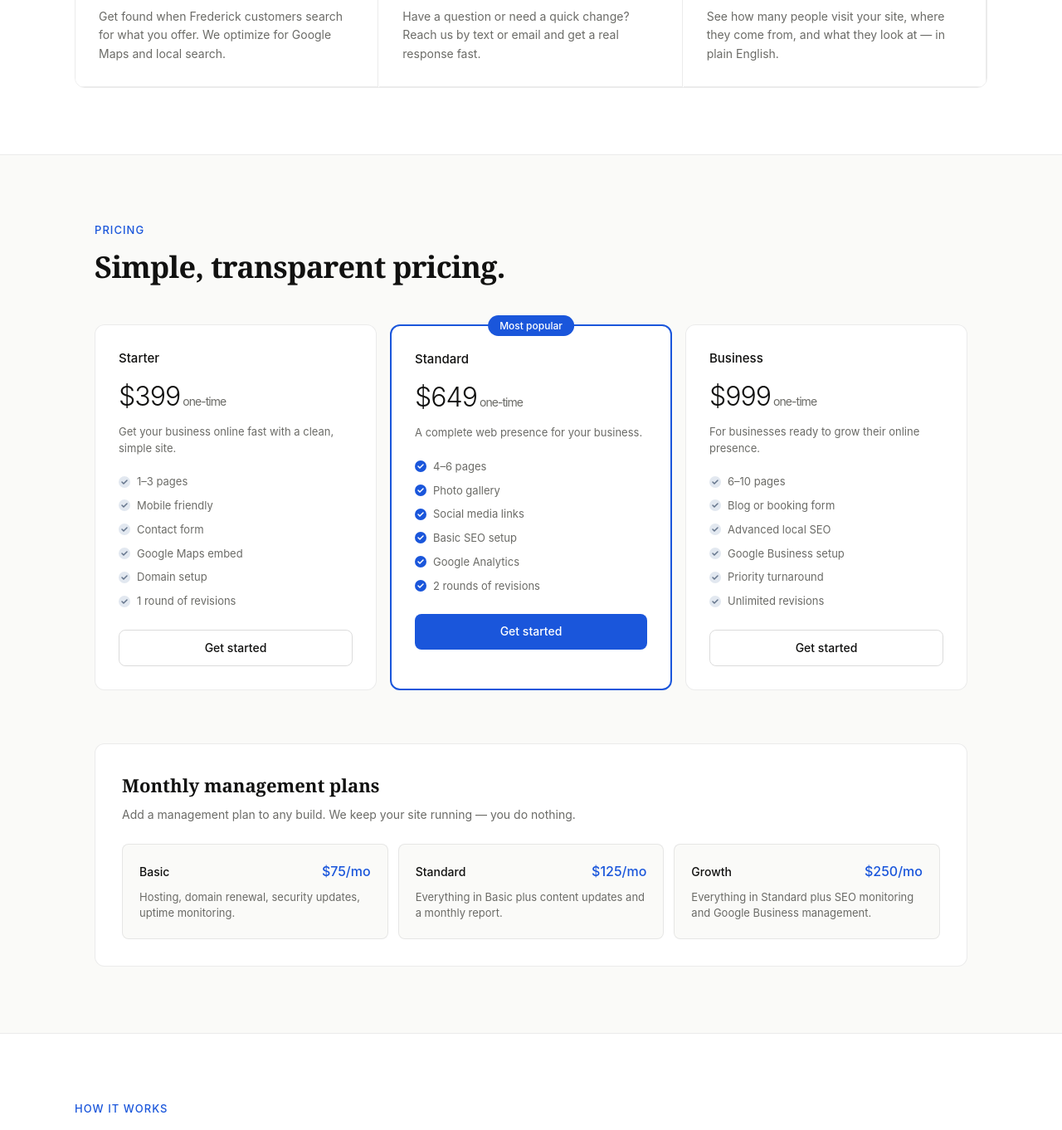
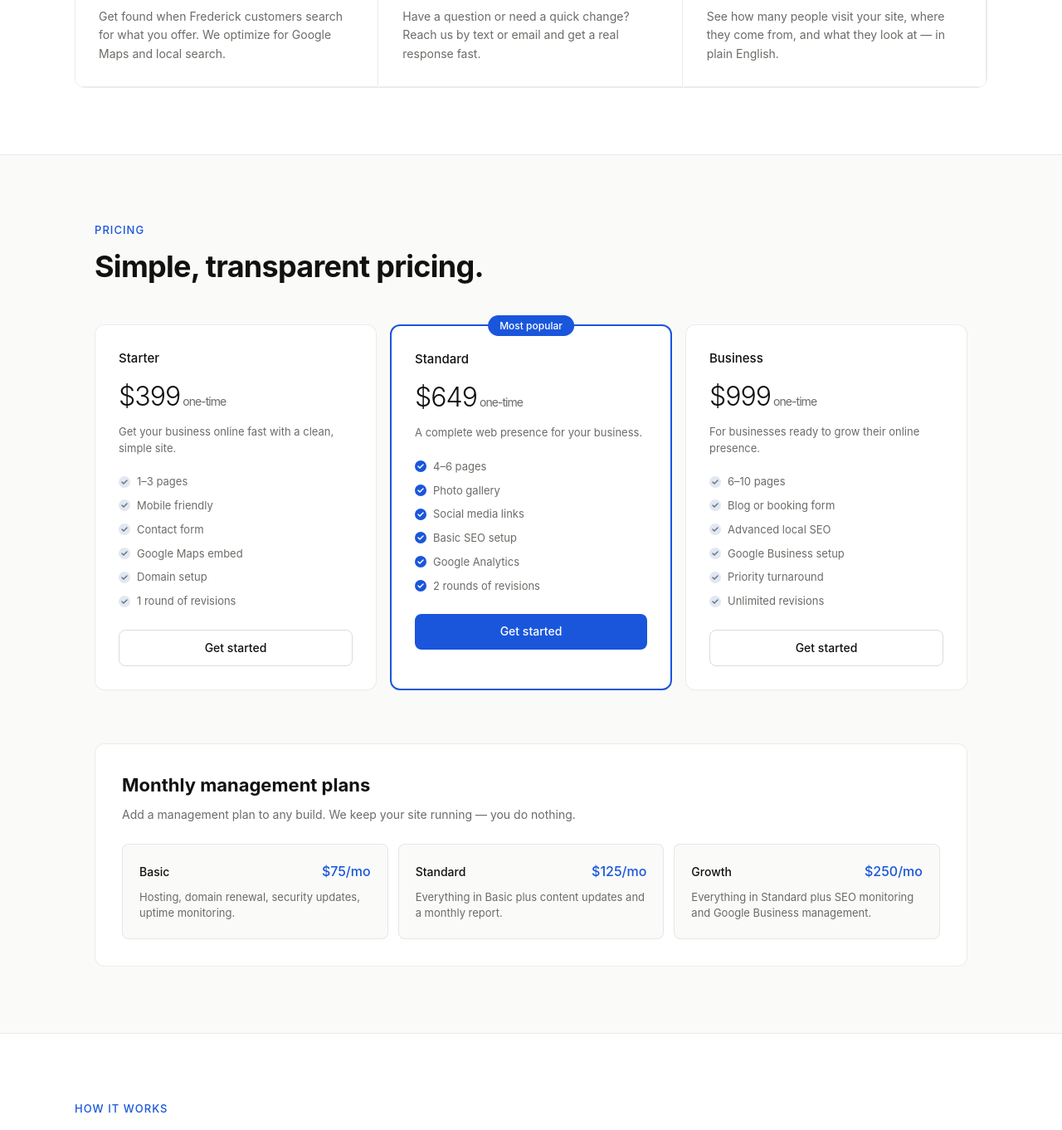
Before and after one commit to StudyFlashForge/frederickwebco, a Next.js app in the folder frederickwebco/frederickwebco/: page / in a window 1280 px wide. Shown: the part 1400-2762 px from the top of the page at 83% size. Built offline with nearby package versions, Linux system fonts and the light colour scheme.

Commit message:
Update Pricing.tsx

```diff
--- a/frederickwebco/frederickwebco/components/Pricing.tsx
+++ b/frederickwebco/frederickwebco/components/Pricing.tsx
@@ -1,28 +1,9 @@
+'use client'
+
 const plans = [
-  {
-    name: 'Starter',
-    price: '$399',
-    desc: 'Get your business online fast with a clean, simple site.',
-    features: ['1–3 pages', 'Mobile friendly', 'Contact form', 'Google Maps embed', 'Domain setup', '1 round of revisions'],
-    featured: false,
-    cta: 'Get started',
-  },
-  {
-    name: 'Standard',
-    price: '$649',
-    desc: 'A complete web presence for your business.',
-    features: ['4–6 pages', 'Photo gallery', 'Social media links', 'Basic SEO setup', 'Google Analytics', '2 rounds of revisions'],
-    featured: true,
-    cta: 'Most popular',
-  },
-  {
-    name: 'Business',
-    price: '$999',
-    desc: 'For businesses ready to grow their online presence.',
-    features: ['6–10 pages', 'Blog or booking form', 'Advanced local SEO', 'Google Business setup', 'Priority turnaround', 'Unlimited revisions'],
-    featured: false,
-    cta: 'Get started',
-  },
+  { name: 'Starter', price: '$399', desc: 'Get your business online fast with a clean, simple site.', features: ['1–3 pages', 'Mobile friendly', 'Contact form', 'Google Maps embed', 'Domain setup', '1 round of revisions'], featured: false },
+  { name: 'Standard', price: '$649', desc: 'A complete web presence for your business.', features: ['4–6 pages', 'Photo gallery', 'Social media links', 'Basic SEO setup', 'Google Analytics', '2 rounds of revisions'], featured: true },
+  { name: 'Business', price: '$999', desc: 'For businesses ready to grow their online presence.', features: ['6–10 pages', 'Blog or booking form', 'Advanced local SEO', 'Google Business setup', 'Priority turnaround', 'Unlimited revisions'], featured: false },
 ]
 
 const management = [
@@ -35,93 +16,42 @@ export default function Pricing() {
   return (
     <section id="pricing" style={{ padding: '5rem 1.5rem', maxWidth: 1100, margin: '0 auto' }}>
       <div style={{ marginBottom: '3rem' }}>
-        <p style={{ fontSize: 13, fontWeight: 500, color: 'var(--blue)', textTransform: 'uppercase', letterSpacing: '0.08em', marginBottom: '0.75rem' }}>
-          Pricing
-        </p>
-        <h2 style={{
-          fontFamily: 'var(--font-serif)',
-          fontSize: 'clamp(26px, 4vw, 36px)',
-          letterSpacing: '-0.02em', lineHeight: 1.2,
-        }}>
-          Simple, transparent pricing.
-        </h2>
+        <p style={{ fontSize: 13, fontWeight: 500, color: 'var(--blue)', textTransform: 'uppercase', letterSpacing: '0.08em', marginBottom: '0.75rem' }}>Pricing</p>
+        <h2 style={{ fontSize: 'clamp(26px, 4vw, 36px)', letterSpacing: '-0.02em', lineHeight: 1.2 }}>Simple, transparent pricing.</h2>
       </div>
-
-      {/* Build plans */}
       <div style={{ display: 'grid', gridTemplateColumns: 'repeat(auto-fit, minmax(240px, 1fr))', gap: 16, marginBottom: '4rem' }}>
         {plans.map((plan) => (
-          <div key={plan.name} style={{
-            background: plan.featured ? '#fff' : '#fff',
-            border: plan.featured ? '2px solid var(--blue)' : '1px solid var(--border)',
-            borderRadius: 'var(--radius)',
-            padding: '1.75rem',
-            position: 'relative',
-          }}>
+          <div key={plan.name} style={{ background: '#fff', border: plan.featured ? '2px solid var(--blue)' : '1px solid var(--border)', borderRadius: 'var(--radius)', padding: '1.75rem', position: 'relative' }}>
             {plan.featured && (
-              <div style={{
-                position: 'absolute', top: -13, left: '50%', transform: 'translateX(-50%)',
-                background: 'var(--blue)', color: '#fff',
-                fontSize: 12, fontWeight: 500, padding: '3px 14px',
-                borderRadius: 100,
-              }}>
-                Most popular
-              </div>
+              <div style={{ position: 'absolute', top: -13, left: '50%', transform: 'translateX(-50%)', background: 'var(--blue)', color: '#fff', fontSize: 12, fontWeight: 500, padding: '3px 14px', borderRadius: 100 }}>Most popular</div>
             )}
             <h3 style={{ fontSize: 15, fontWeight: 500, marginBottom: '0.25rem' }}>{plan.name}</h3>
             <div style={{ fontSize: 32, fontWeight: 300, letterSpacing: '-0.03em', margin: '0.5rem 0' }}>
-              {plan.price}
-              <span style={{ fontSize: 14, color: 'var(--text-muted)', fontWeight: 400 }}> one-time</span>
+              {plan.price}<span style={{ fontSize: 14, color: 'var(--text-muted)', fontWeight: 400 }}> one-time</span>
             </div>
             <p style={{ fontSize: 13, color: 'var(--text-muted)', marginBottom: '1.25rem', lineHeight: 1.5 }}>{plan.desc}</p>
             <ul style={{ display: 'flex', flexDirection: 'column', gap: 8, marginBottom: '1.5rem' }}>
               {plan.features.map(f => (
                 <li key={f} style={{ display: 'flex', alignItems: 'center', gap: 8, fontSize: 13, color: 'var(--text-muted)' }}>
-                  <svg width="14" height="14" viewBox="0 0 14 14" fill="none">
-                    <circle cx="7" cy="7" r="7" fill={plan.featured ? 'var(--blue)' : '#e2e8f0'}/>
-                    <polyline points="4,7 6,9 10,5" stroke={plan.featured ? '#fff' : '#64748b'} strokeWidth="1.5" strokeLinecap="round" fill="none"/>
-                  </svg>
+                  <svg width="14" height="14" viewBox="0 0 14 14" fill="none"><circle cx="7" cy="7" r="7" fill={plan.featured ? 'var(--blue)' : '#e2e8f0'}/><polyline points="4,7 6,9 10,5" stroke={plan.featured ? '#fff' : '#64748b'} strokeWidth="1.5" strokeLinecap="round" fill="none"/></svg>
                   {f}
                 </li>
               ))}
             </ul>
-            <a href="#contact" style={{
-              display: 'block', textAlign: 'center',
-              padding: '10px',
-              borderRadius: 'var(--radius-sm)',
-              fontSize: 14, fontWeight: 500,
-              background: plan.featured ? 'var(--blue)' : 'transparent',
-              color: plan.featured ? '#fff' : 'var(--text)',
-              border: plan.featured ? 'none' : '1px solid var(--border-strong)',
-              transition: 'opacity 0.15s',
-            }}
-            onMouseEnter={e => (e.currentTarget.style.opacity = '0.85')}
-            onMouseLeave={e => (e.currentTarget.style.opacity = '1')}
-            >
+            <a href="#contact" style={{ display: 'block', textAlign: 'center', padding: '10px', borderRadius: 'var(--radius-sm)', fontSize: 14, fontWeight: 500, background: plan.featured ? 'var(--blue)' : 'transparent', color: plan.featured ? '#fff' : 'var(--text)', border: plan.featured ? 'none' : '1px solid var(--border-strong)' }}>
               Get started
             </a>
           </div>
         ))}
       </div>
-
-      {/* Monthly management */}
-      <div style={{
-        background: '#fff',
-        border: '1px solid var(--border)',
-        borderRadius: 'var(--radius)',
-        padding: '2rem',
-      }}>
+      <div style={{ background: '#fff', border: '1px solid var(--border)', borderRadius: 'var(--radius)', padding: '2rem' }}>
         <div style={{ marginBottom: '1.5rem' }}>
-          <h3 style={{ fontFamily: 'var(--font-serif)', fontSize: 22, marginBottom: '0.4rem' }}>Monthly management plans</h3>
+          <h3 style={{ fontSize: 22, marginBottom: '0.4rem' }}>Monthly management plans</h3>
           <p style={{ fontSize: 14, color: 'var(--text-muted)' }}>Add a management plan to any build. We keep your site running — you do nothing.</p>
         </div>
         <div style={{ display: 'grid', gridTemplateColumns: 'repeat(auto-fit, minmax(200px, 1fr))', gap: 12 }}>
           {management.map(m => (
-            <div key={m.tier} style={{
-              background: 'var(--bg)',
-              borderRadius: 'var(--radius-sm)',
-              padding: '1.25rem',
-              border: '1px solid var(--border)',
-            }}>
+            <div key={m.tier} style={{ background: 'var(--bg)', borderRadius: 'var(--radius-sm)', padding: '1.25rem', border: '1px solid var(--border)' }}>
               <div style={{ display: 'flex', justifyContent: 'space-between', alignItems: 'baseline', marginBottom: '0.5rem' }}>
                 <span style={{ fontSize: 14, fontWeight: 500 }}>{m.tier}</span>
                 <span style={{ fontSize: 16, fontWeight: 500, color: 'var(--blue)' }}>{m.price}</span>
```
